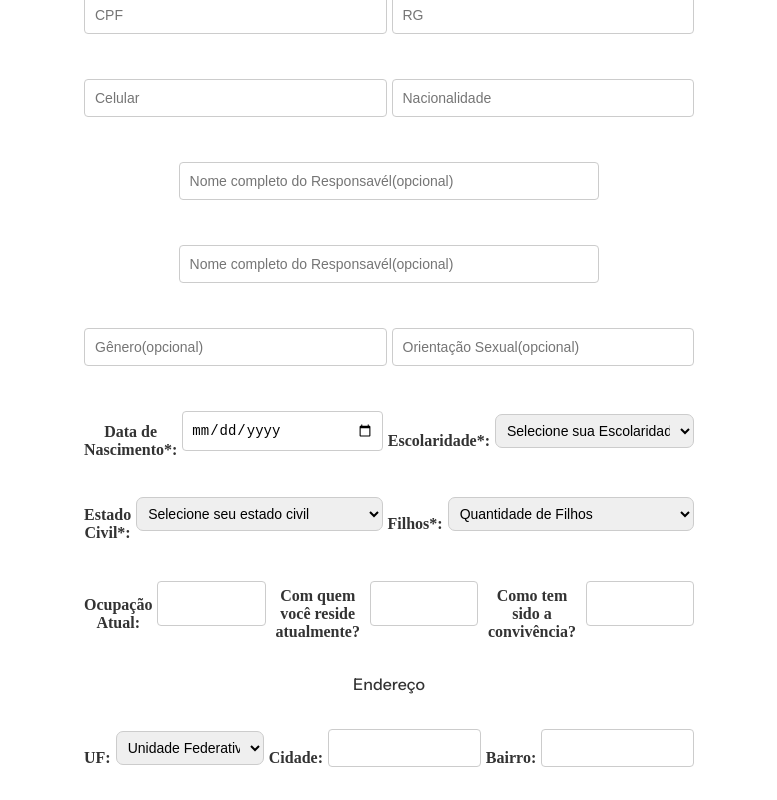
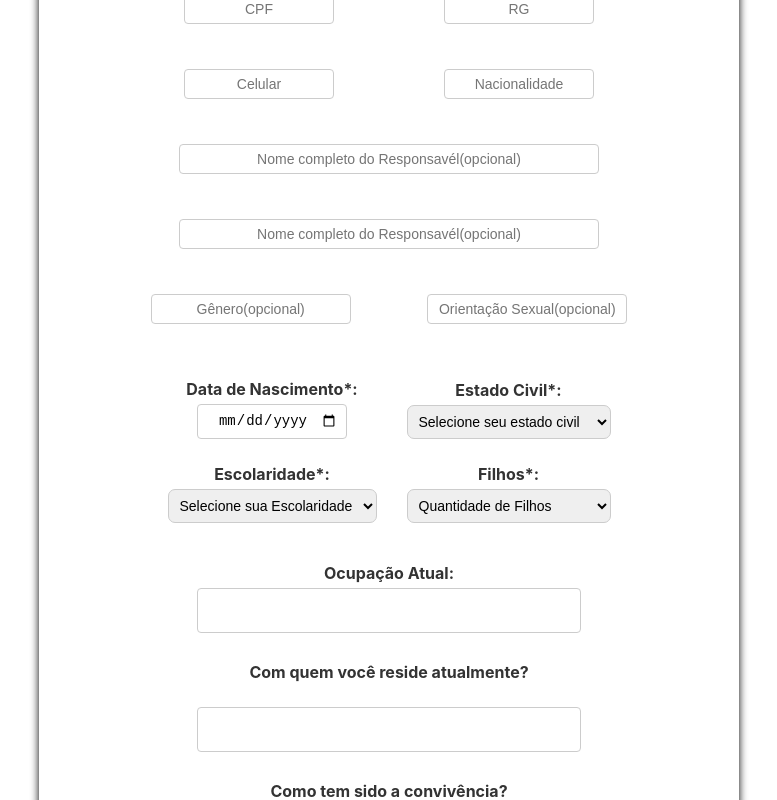
Before and after one commit to gusmrtns/plataforma-de-apoio-psicologico-comunitario, a React (Vite) app in the folder plataforma-apoio/: page /anamnese in a window 1280 px wide. Shown: the part 340-1140 px from the top of the page, without its empty margins (251-1028 px from the left). Built offline with nearby package versions, Linux system fonts and the light colour scheme.

Commit message:
ajuste de estilização de páginas de paciente e anamnese

```diff
--- a/plataforma-apoio/src/components/Inform.jsx
+++ b/plataforma-apoio/src/components/Inform.jsx
@@ -20,7 +20,7 @@ function Inform() {
             <div id="informs">
                 <section>
                     <h2>Endereço</h2>
-                    <div className="inputs">
+                    <div className="inputs-endereco">
                         <label htmlFor="uf">UF:</label>
                         <select id="uf" value={uf}
                         onChange={(e) => setUf(e.target.value)}>
@@ -59,7 +59,7 @@ function Inform() {
                         <input type="text" id="bairro"
                         onChange={(e) => setBairro(e.target.value)} />
                     </div>
-                    <div className="inputs">
+                    <div className="inputs-endereco">
                         <label htmlFor="rua">Rua:</label>
                         <input type="text" id="rua"
                         onChange={(e) => setRua(e.target.value)} />
--- a/plataforma-apoio/src/components/Pessoal.jsx
+++ b/plataforma-apoio/src/components/Pessoal.jsx
@@ -41,7 +41,7 @@ function Pessoal() {
                         onChange={(e) => setCpf(e.target.value)}
                         onInvalid={(e) => e.target.setCustomValidity("Por favor, insira um CPF válido.")}
                         onInput={(e) => e.target.setCustomValidity("")}>
-                            {(inputProps) => <input {...inputProps} type="text" placeholder="CPF" required />}
+                            {(inputProps) => <input {...inputProps} id="cpf" type="text" placeholder="CPF" required />}
                         </InputMask>
                         <InputMask
                         mask="99999999-9"
@@ -49,7 +49,7 @@ function Pessoal() {
                         onChange={(e) => setRg(e.target.value)}
                         onInvalid={(e) => e.target.setCustomValidity("Por favor, insira um RG válido.")}
                         onInput={(e) => e.target.setCustomValidity("")}>
-                            {(inputProps) => <input {...inputProps} type="text" placeholder="RG" required/>}
+                            {(inputProps) => <input {...inputProps} id="rg" type="text" placeholder="RG" required/>}
                         </InputMask>
                     </div>
                     <div className="inputs">
@@ -59,7 +59,7 @@ function Pessoal() {
                         onChange={(e) => setCelular(e.target.value)}
                         onInvalid={(e) => e.target.setCustomValidity("Por favor, insira um Número de Celular válido.")}
                         onInput={(e) => e.target.setCustomValidity("")}>
-                            {(inputProps) => <input {...inputProps} type="text" placeholder="Celular" required />}
+                            {(inputProps) => <input {...inputProps} id="celular" type="text" placeholder="Celular" required />}
                         </InputMask>
                         <input
                         type="text" id="nacao"
@@ -90,7 +90,7 @@ function Pessoal() {
                     </div>
                 </section>
                 <section>
-                    <div className="inputs">
+                    <div className="inputs-select">
                         <label htmlFor="nascimento">Data de Nascimento*: </label>
                         <input type="date" id="nascimento"
                         onChange={(e) => setNascimento(e.target.value)}
@@ -114,7 +114,7 @@ function Pessoal() {
                             <option value="posC">Pós-Graduação Completo</option>
                         </select>
                     </div>
-                    <div className="inputs">
+                    <div className="inputs-select">
                         <label htmlFor="estCivil">Estado Civil*: </label>
                         <select id="estCivil" value={estCivil}
                         onChange={(e) => setEstCivil(e.target.value)}
@@ -145,7 +145,7 @@ function Pessoal() {
                             <option value="4+">Mais de 4 filhos(as)</option>
                         </select>
                     </div>
-                    <div className="inputs">
+                    <div className="inputs-maior">
                         <label htmlFor="ocupacao">Ocupação Atual: </label>
                         <textarea
                         value={ocupacao} id="ocupacao" className="input-maior"
--- a/plataforma-apoio/src/pages/Anamnese.jsx
+++ b/plataforma-apoio/src/pages/Anamnese.jsx
@@ -19,14 +19,14 @@ function Anamnese() {
     return (
         <>
             <div className="anamnese-container">
-                <form onSubmit={handleSubmit}>
+                <form id="divform-anam" onSubmit={handleSubmit}>
                     <h1>Anamnese Básica</h1>
                     <Pessoal/>
                     <Inform/>
                     <Historico/>
-                    <button type="submit">Finalizar Anamnese</button>
+                    <button className="botao" type="submit">Finalizar Anamnese</button>
                 </form>
-                <div id="divBotoes">
+                <div id="divBotao">
                     <Link to="/">
                         <button className="botao">Página Inicial</button>
                     </Link>
--- a/plataforma-apoio/src/pages/CadPaciente.jsx
+++ b/plataforma-apoio/src/pages/CadPaciente.jsx
@@ -102,7 +102,7 @@ function CadPaciente() {
                         <Link to="/anamnese">
                             <button className="botao">Prencher Anamnese</button>
                         </Link>
-                </div>
+                    </div>
                 </div>
             </div>
        </>
--- a/plataforma-apoio/src/styles/Anamnese.css
+++ b/plataforma-apoio/src/styles/Anamnese.css
@@ -1,4 +1,5 @@
 .anamnese-container {
+    font-family: Inter, system-ui, Avenir, Helvetica, Arial, sans-serif;
     display: flex;
     flex-direction: column;
     justify-content: center;
@@ -7,15 +8,31 @@
     width: 100%;
     max-width: 700px;
     border-radius: 30px 0 30px 0;
+    box-shadow: 0 2px 8px rgba(0, 0, 0, 1);
     background-color: #fff;
     color: darkslategrey;
-    padding: 30px;
+    padding: 15px;
     border-radius: 12px;
     overflow: hidden;
     box-sizing: border-box;
     position: relative;
 }
 
+#divform-anam {
+    background-color: #fff;
+    padding: 15px;
+    border-radius: 30px 0 30px 0;
+    color: darkslategrey;
+    text-align: center;
+    width: 100%;
+    box-sizing: border-box;
+    position: relative;
+}
+
+#divBotao {
+    margin-top: -15px;
+}
+
 .botao {
     margin: 15px;
 }
--- a/plataforma-apoio/src/styles/CadPaciente.css
+++ b/plataforma-apoio/src/styles/CadPaciente.css
@@ -1,4 +1,7 @@
 .container-cad-paciente {
+    display: flex;
+    justify-content: center;
+    align-items: center;
     resize: none;
     width: 100%;
     height: 100%;
@@ -11,7 +14,7 @@
     background-color: #fff;
     padding: 40px;
     border-radius: 30px 0 30px 0;
-    box-shadow: 0 2px 5px rgba(0, 0, 0, 0.1);
+    box-shadow: 0 2px 8px rgba(0, 0, 0, 1);
     text-align: center;
     width: 100%;
     max-width: 350px;
@@ -31,7 +34,9 @@ input {
 .divInput {
     display: flex;
     justify-content: center;
+    align-items: center;
     gap: 5px;
+    max-width: 250px;
 }
 
 .botao{
--- a/plataforma-apoio/src/styles/CompAnam.css
+++ b/plataforma-apoio/src/styles/CompAnam.css
@@ -1,11 +1,30 @@
 input {
     border-radius: 7px;
     padding: 7px;
+    text-align: center;
+}
+
+h2 {
+    font-size: 20px;
+    font-weight: bold;
 }
 
 #escolaridade, #estCivil, #filhos, #uf {
     border-radius: 7px;
     padding: 7px;
+}
+
+#rg, #cpf, #celular, #nacao {
+    width: 150px;
+}
+
+#genero, #orientSex {
+    width: 200px;
+}
+
+#nascimento {
+    width: 150px;
+    height: 35px;
 }
 
 textarea {
@@ -27,12 +46,34 @@ textarea {
     width: 15%;
 }
 
+.inputs-select {
+    display: inline-block;
+    gap: 5px;
+    padding: 15px;
+}
+
+.inputs-endereco {
+    display: flex;
+    justify-content: center;
+    align-items: center;
+    gap: 10px;
+    padding: 15px;
+}
+
+.inputs-endereco label {
+    margin-top: -5px;
+}
+
 .inputs {
     display: flex;
     justify-content: space-evenly;
     align-items: center;
-    gap: 5px;
+    gap: 10px;
     padding: 15px;
+}
+
+.inputs input {
+    max-height: 30px;
 }
 
 .div-inputs-maior {
```
